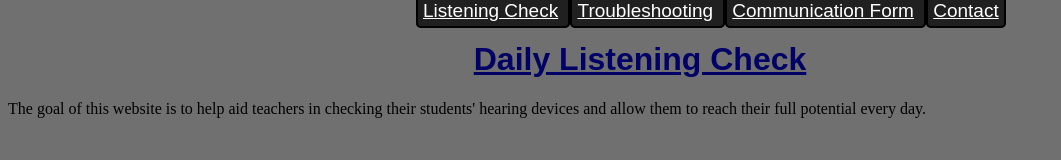
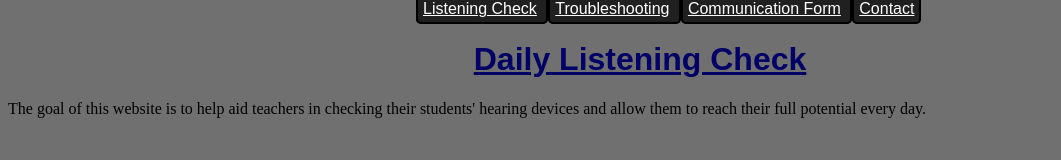
Before and after one commit to dailylisteningcheck/dailylisteningcheck.github.io, a plain HTML site: page index.html in a window 1280 px wide. Shown: the whole page, without its empty margins (0-1061 px from the left). Drawn offline with Linux system fonts and the light colour scheme.

Commit message:
Change in size mainstylesheet

```diff
--- a/mainstylesheet.css
+++ b/mainstylesheet.css
@@ -16,7 +16,6 @@ li {
 	padding: 5px;
 	border-radius: 5px 5px;
 	background-color: #202020;
-	font-size:19px;
 }
 body{background-color: #707070;}
 h1{font-family:Arial;
```
